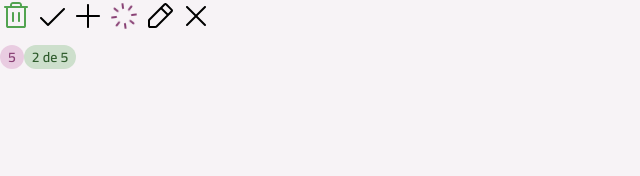
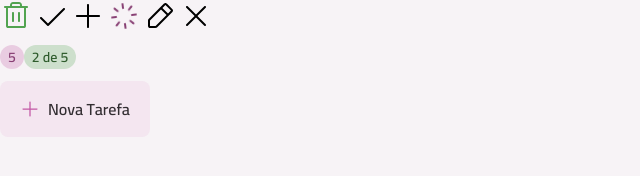
Before and after one commit to barricca/todo, a React (Vite) app: page / in a window 1280 px wide. Shown: the part 128-304 px from the top of the page, without its empty margins (0-640 px from the left). Built offline with nearby package versions, Linux system fonts and the light colour scheme.

Commit message:
Estruturando a base - Criando componente Button

```diff
--- a/src/App.tsx
+++ b/src/App.tsx
@@ -5,7 +5,7 @@
 import TrashIcon from "./assets/icons/trash.svg?react";
 import XIcon from "./assets/icons/x.svg?react";
 import { Badge } from "./components/badge";
-
+import { Button } from "./components/Button";
 import { Icon } from "./components/icon";
 import { Text } from "./components/Text";
 
@@ -34,6 +34,10 @@
 				<Badge variant="secondary">5</Badge>
 				<Badge variant="primary">2 de 5</Badge>
 			</div>
+
+			<div>
+				<Button icon={PlusIcon}>Nova Tarefa</Button>
+			</div>
 		</div>
 	);
 }
--- /dev/null
+++ b/src/components/Button.tsx
@@ -0,0 +1,87 @@
+import { cva, type VariantProps } from "class-variance-authority";
+import type React from "react";
+import { Icon } from "./icon";
+import { Text } from "./Text";
+
+export const buttonVariants = cva(
+	`flex items-center justify-center cursor-pointer
+  transition rounded-lg group gap-2
+  `,
+	{
+		variants: {
+			variant: {
+				primary: "bg-gray-200 hover:bg-pink-light",
+			},
+			size: {
+				md: "h-14 py-4 px-5",
+			},
+			disabled: {
+				true: "opacity-50 pointer-events-none",
+			},
+		},
+		defaultVariants: {
+			variant: "primary",
+			size: "md",
+			disabled: false,
+		},
+	},
+);
+
+export const buttonIconVariants = cva("transition", {
+	variants: {
+		variant: {
+			primary: "fill-pink-base",
+		},
+		size: {
+			md: "w-5 h-5",
+		},
+	},
+	defaultVariants: {
+		variant: "primary",
+		size: "md",
+	},
+});
+
+export const buttonTextVariants = cva("", {
+	variants: {
+		variant: {
+			primary: "text-gray-400",
+		},
+	},
+	defaultVariants: {
+		variant: "primary",
+	},
+});
+
+interface ButtonProps
+	extends Omit<React.ComponentProps<"button">, "size" | "disabled">,
+		VariantProps<typeof buttonVariants> {
+	icon?: React.ComponentProps<typeof Icon>["svg"];
+}
+
+export function Button({
+	variant,
+	size,
+	disabled,
+	className,
+	children,
+	icon: IconComponent,
+	...props
+}: ButtonProps) {
+	return (
+		<button
+			className={buttonVariants({ className, disabled, size, variant })}
+			{...props}
+		>
+			{IconComponent && (
+				<Icon
+					svg={IconComponent}
+					className={buttonIconVariants({ variant, size })}
+				/>
+			)}
+			<Text variant="body-md-bold" className={buttonTextVariants({ variant })}>
+				{children}
+			</Text>
+		</button>
+	);
+}
```
